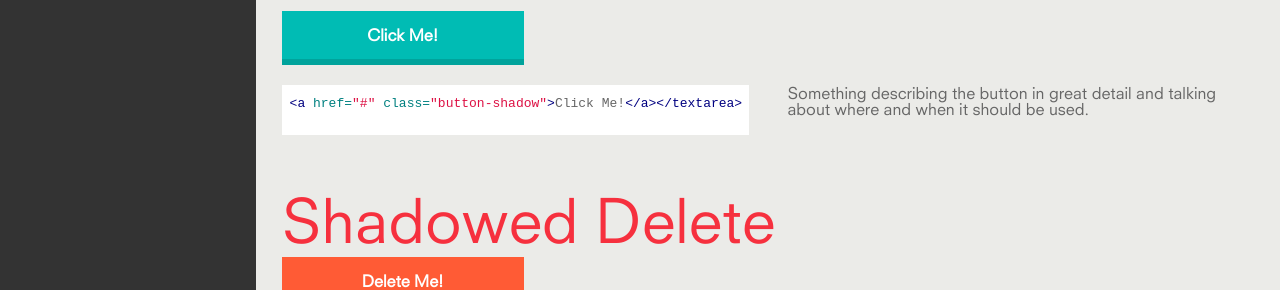
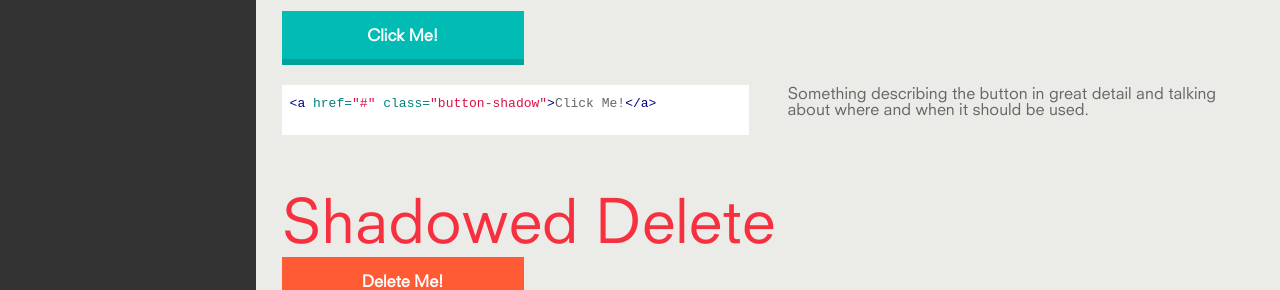
Before and after one commit to EMT/patterns, a Jekyll site: the page built from buttons.html, in a window 1280 px wide and 1093 px high. Shown: the part 506-796 px from the top of the window. Built offline with Jekyll 4.4.1, drawn with Linux system fonts in a browser that asks for light colours; nearby versions of some CDN libraries.

Commit message:
Remove </textarea> tag from code block

```diff
--- a/buttons.html
+++ b/buttons.html
@@ -39,7 +39,7 @@ layout: default
 			<div class="two-col">
 
 				{% highlight html %}
-<a href="#" class="button-shadow">Click Me!</a></textarea>
+<a href="#" class="button-shadow">Click Me!</a>
 				{% endhighlight %}
 			</div>
 
```
